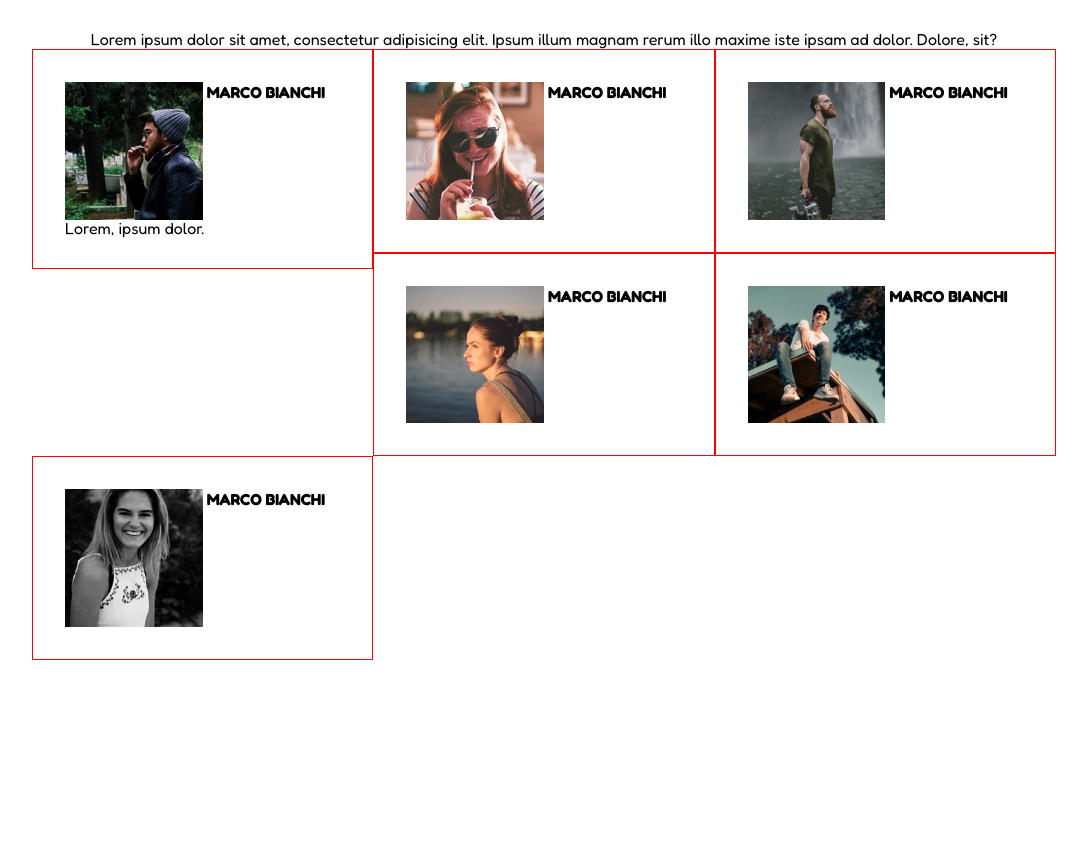
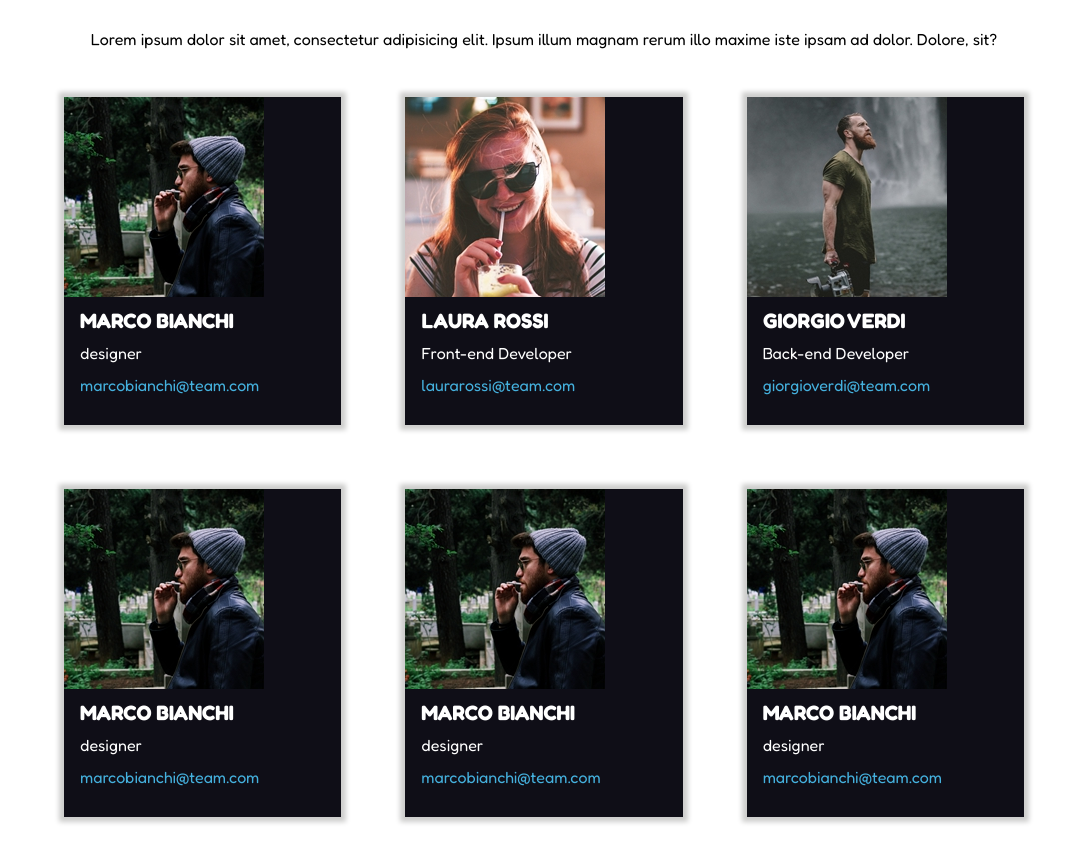
Before and after one commit to MatteoNocera/html-css-float-cards, a plain HTML site: page index.html in a window 1280 px wide. Shown: the part 58-907 px from the top of the page, without its empty margins (96-1183 px from the left). Before the commit the page ends 800 px from the top, so only its background shows below. Drawn offline with Linux system fonts and the light colour scheme.

Commit message:
fix cards

```diff
--- a/assets/style.css
+++ b/assets/style.css
@@ -11,8 +11,9 @@ body {
 
 :root {
     --mot-title-color: rgb(229, 49, 112);
-    --mot-card-color: rgb(69, 177, 222);
-    --mot-link-color: rgb(15, 14, 23);
+    --mot-card-color: rgb(15, 14, 23);
+    --mot-link-color: rgb(69, 177, 222);
+    --mot-shadow-color: rgb(206, 206, 205)
 }
 
 /* #endregion Default Rules */
@@ -30,7 +31,9 @@ h1 {
     clear: both;
 }
 
-
+p {
+    margin-bottom: 1rem;
+}
 
 /* #endregion Utilities */
 
@@ -45,15 +48,17 @@ h1 {
 .row .col {
     /* background-color: var(--mot-card-color);
     height: 10rem; */
-    border: 1px solid red;
+    /* border: 1px solid red; */
     width: calc(100% / 3);
-    float: left;
+
     padding: 2rem;
 }
 
 .col img {
-    max-width: 50%;
+
     vertical-align:text-top;
+    float: left;
+
 
 
 }
@@ -61,7 +66,31 @@ h1 {
 .col {
     text-align: left;
     line-height: 1rem;
+    float: left;
+    color: white;
+
 
 }
 
+.card {
+    background-color: var(--mot-card-color);
+    box-shadow: 0 0 0.3rem 0.3rem var(--mot-shadow-color);
+}
+.text {
+    float: left;
+    padding: 1rem;
+}
+
+.name {
+    font-size: 1.3rem;
+    font-weight: 900;
+}
+
+a {
+    color: var(--mot-link-color);
+    text-decoration: none;
+}
+
+
+
 /* #endregion Main */
--- a/index.html
+++ b/index.html
@@ -18,31 +18,95 @@
             Lorem ipsum dolor sit amet, consectetur adipisicing elit. Ipsum illum magnam rerum illo maxime iste ipsam ad dolor. Dolore, sit?
         </p>
         <div class="row clearfix">
-            <div class="col">
-                <img src="./assets/img/male1.png" alt="Marco Bianchi profile photo">
-                <strong class="name">MARCO BIANCHI </strong>
-                <p>Lorem, ipsum dolor.</p>
+            <div class="col ">
+                <div class="card clearfix">
+                    <img src="./assets/img/male1.png" alt="Marco Bianchi profile photo">
+
+                    <div class="text ">
+                        <p class="name">MARCO BIANCHI </p>
+                        <p class="role">designer</p>
+                        <p class="email"><a href="mailto:">marcobianchi@team.com</a></p>
+
+                     </div>
+
+                </div>
+
             </div>
-            <div class="col">
-                <img src="./assets/img/female1.png" alt="Marco Bianchi profile photo">
-                <strong>MARCO BIANCHI</strong>
+            <div class="col ">
+                <div class="card clearfix">
+                    <img src="./assets/img/female1.png" alt="Laura Rossi profile photo">
+
+                    <div class="text ">
+                        <p class="name">LAURA ROSSI </p>
+                        <p class="role">Front-end Developer</p>
+                        <p class="email"><a href="mailto:">laurarossi@team.com</a></p>
+
+                     </div>
+
+                </div>
+
             </div>
-            <div class="col">
-                <img src="./assets/img/male2.png" alt="Marco Bianchi profile photo">
-                <strong>MARCO BIANCHI</strong>
+
+            <div class="col ">
+                <div class="card clearfix">
+                    <img src="./assets/img/male2.png" alt="Giorgio Verdi profile photo">
+
+                    <div class="text ">
+                        <p class="name">GIORGIO VERDI </p>
+                        <p class="role">Back-end Developer</p>
+                        <p class="email"><a href="mailto:">giorgioverdi@team.com</a></p>
+
+                     </div>
+
+                </div>
+
             </div>
-            <div class="col">
-                <img src="./assets/img/female2.png" alt="Marco Bianchi profile photo">
-                <strong>MARCO BIANCHI</strong>
+
+            <div class="col ">
+                <div class="card clearfix">
+                    <img src="./assets/img/male1.png" alt="Marco Bianchi profile photo">
+
+                    <div class="text ">
+                        <p class="name">MARCO BIANCHI </p>
+                        <p class="role">designer</p>
+                        <p class="email"><a href="mailto:">marcobianchi@team.com</a></p>
+
+                     </div>
+
+                </div>
+
             </div>
-            <div class="col">
-                <img src="./assets/img/male3.png" alt="Marco Bianchi profile photo">
-                <strong>MARCO BIANCHI</strong>
+
+            <div class="col ">
+                <div class="card clearfix">
+                    <img src="./assets/img/male1.png" alt="Marco Bianchi profile photo">
+
+                    <div class="text ">
+                        <p class="name">MARCO BIANCHI </p>
+                        <p class="role">designer</p>
+                        <p class="email"><a href="mailto:">marcobianchi@team.com</a></p>
+
+                     </div>
+
+                </div>
+
             </div>
-            <div class="col">
-                <img src="./assets/img/female3.png" alt="Marco Bianchi profile photo">
-                <strong>MARCO BIANCHI</strong>
+
+            <div class="col ">
+                <div class="card clearfix">
+                    <img src="./assets/img/male1.png" alt="Marco Bianchi profile photo">
+
+                    <div class="text ">
+                        <p class="name">MARCO BIANCHI </p>
+                        <p class="role">designer</p>
+                        <p class="email"><a href="mailto:">marcobianchi@team.com</a></p>
+
+                     </div>
+
+                </div>
+
             </div>
+
 
 
         </div>
```
